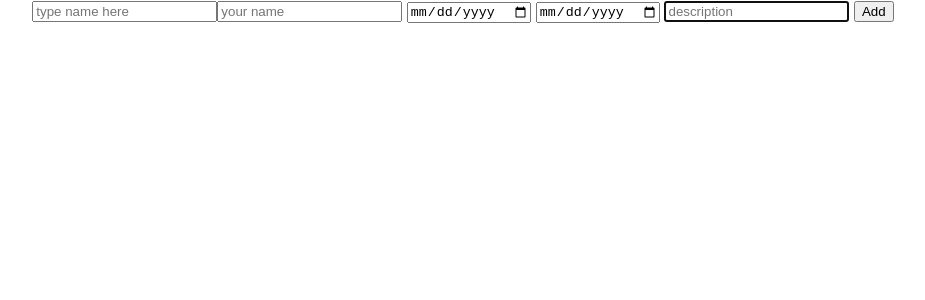
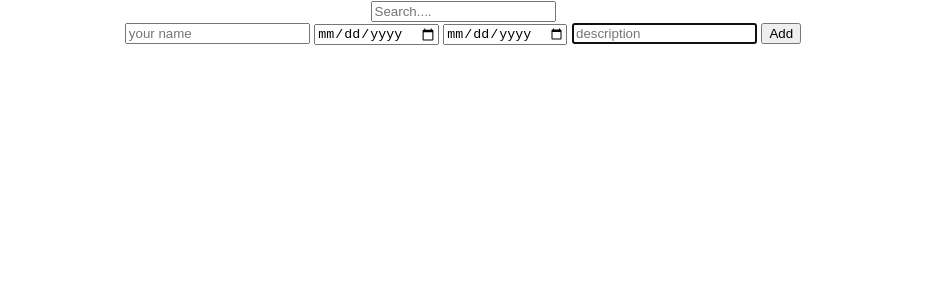
Before and after one commit to sethukumar0001/ReactJS-Crud, a React (Create React App) app: page / in a window 1280 px wide. Shown: the top 300 px of the page, without its empty margins (177-1102 px from the left). Built offline with nearby package versions, Linux system fonts and the light colour scheme.

Commit message:
search completed ui pending

```diff
--- a/src/components/addData.js
+++ b/src/components/addData.js
@@ -12,7 +12,7 @@ class App extends Component {
       datas: [],
       percentage: 1,
       progress: '',
-      searchString: ""
+      searchString: ''
     }
 
   }
@@ -104,13 +104,14 @@ class App extends Component {
 
   render() {
     let datas = this.state.datas;
-    let _users = this.state.users;
+    console.log(datas)
+    let _users = this.state.datas;
     let search = this.state.searchString.trim().toLowerCase();
 
     if (search.length > 0) {
       _users = _users.filter(function (user) {
         console.log(search)
-        return (user.vesrionName.toLowerCase().match(search) || (user.description.toLowerCase().match(search))) ?
+        return (user.name.toLowerCase().match(search) || (user.description.toLowerCase().match(search))) ?
           user : null
 
         // if(user.project_title.toLowerCase().match(search)){
@@ -121,13 +122,13 @@ class App extends Component {
       <div className="App">
 
         <form ref="myForm" className="myForm">
-          <input
+          <div><input
             type="text"
             value={this.state.searchString}
             ref="search"
             onChange={this.handleChange.bind(this)}
-            placeholder="type name here"
-          />
+            placeholder="Search...."
+          /></div>
           <input type="text" ref="name" placeholder="your name" className="formField" />&nbsp;
           <input type="date" ref="startDate" placeholder="Start Date" className="formField" />&nbsp;
           <input type="date" ref="releaseDate" placeholder="Release Date" className="formField" />&nbsp;
@@ -135,7 +136,7 @@ class App extends Component {
           <button onClick={(e) => this.fSubmit(e)} className="myButton">Add</button>
         </form>
 
-        {datas.map((data, i) =>
+        {_users.map((data, i) =>
           <li>
             {i + 1}
             {data.name}
```
Also changed, not shown: 1 other file (tests, documents, lock files or other folders).
